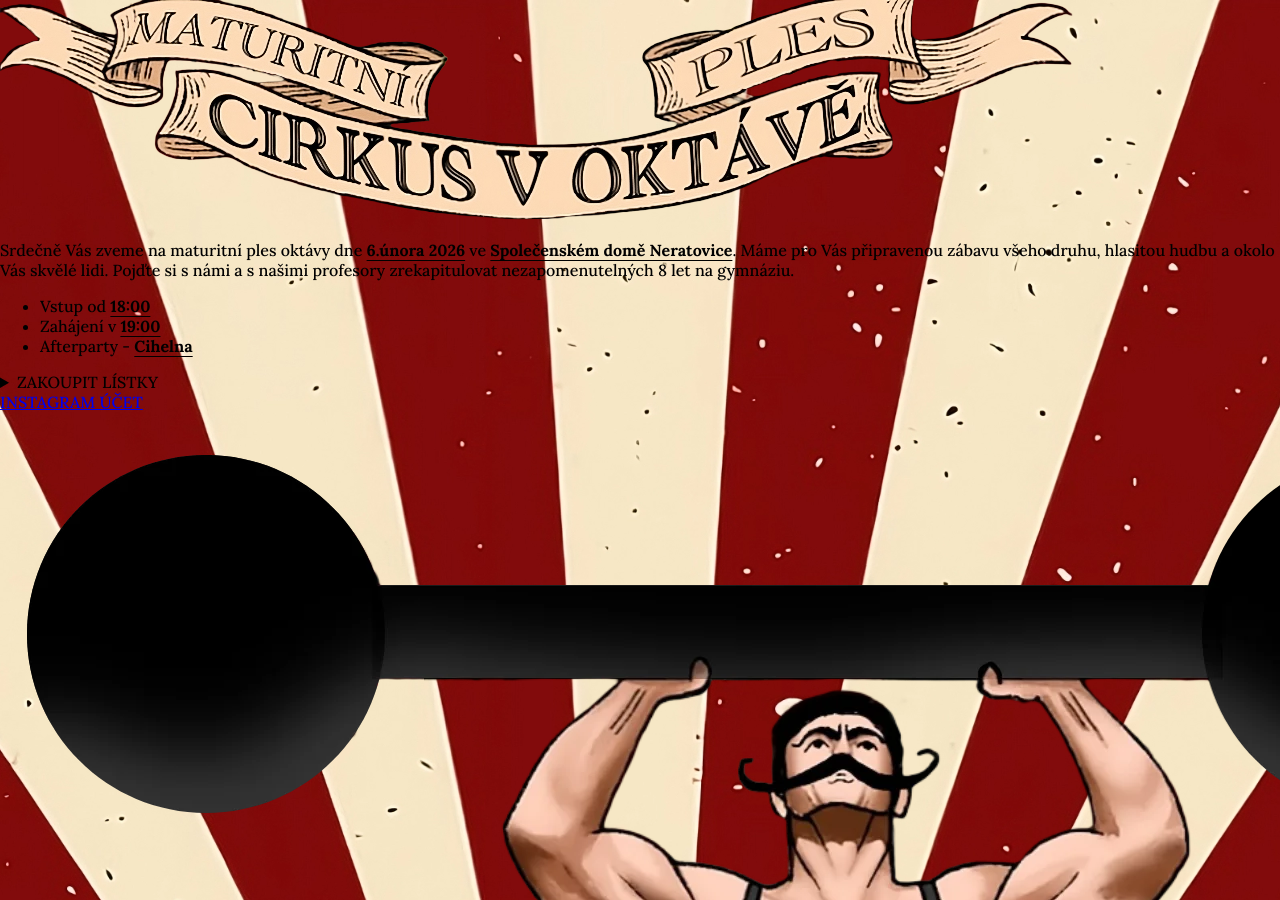
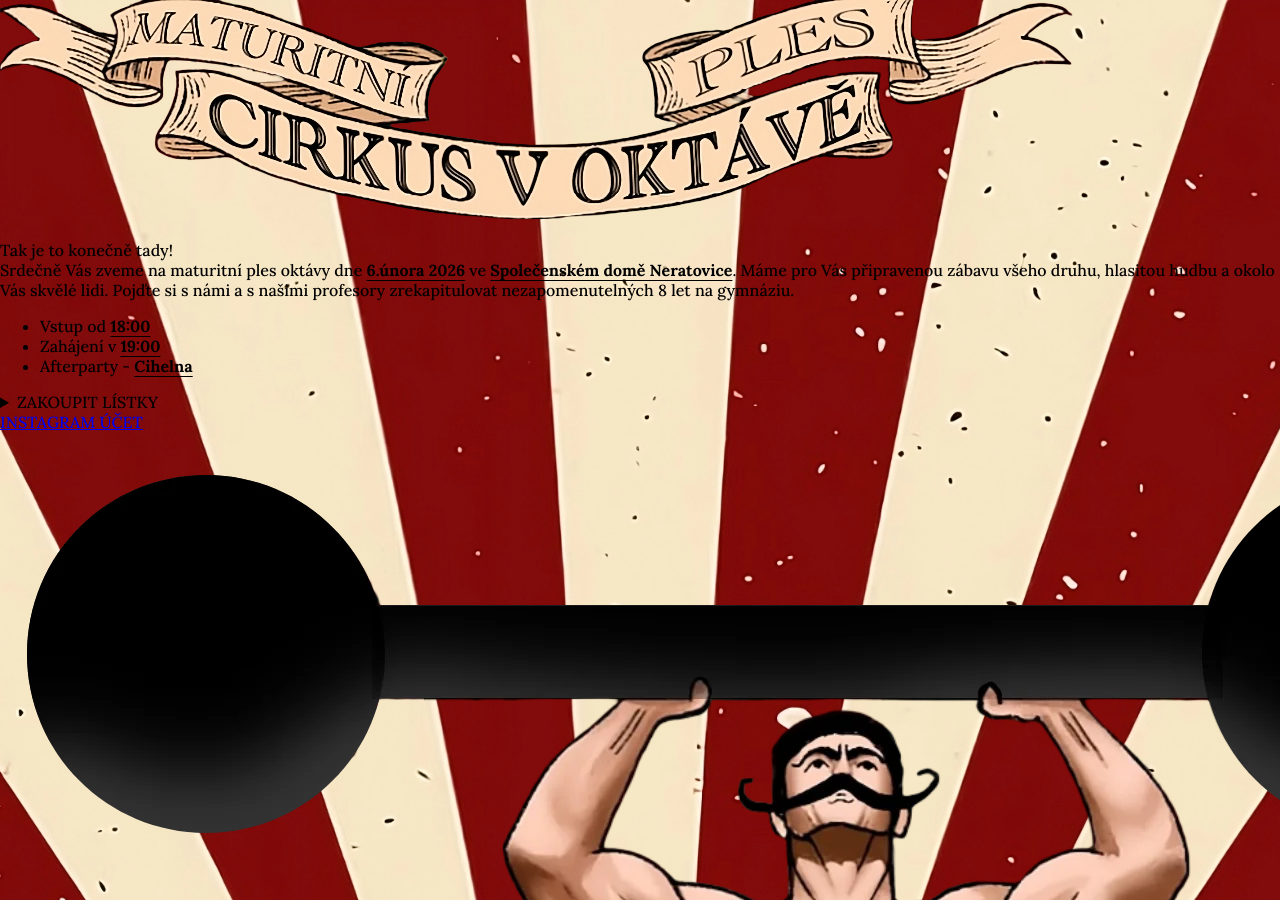
Before and after one commit to chamik/maturakoktava, a Jekyll site: the page built from src/index.html, in a window 1280 px wide and 900 px high. Built offline with Jekyll 4.4.1, drawn with Linux system fonts in a browser that asks for light colours.

```diff
--- a/src/index.html
+++ b/src/index.html
@@ -9,7 +9,9 @@
 
         <section class="text-xl md:text-2xl leading-[1.9rem] md:leading-[2.2rem] ">
 
-            <p> Srdečně Vás zveme na maturitní ples oktávy dne <span class="emph">6.února 2026</span> ve <span class="emph">Společenském domě Neratovice</span>.
+            <p>Tak je to konečně tady! <br>
+
+                Srdečně Vás zveme na maturitní ples oktávy dne <span class="emph">6.února 2026</span> ve <span class="emph">Společenském domě Neratovice</span>.
             Máme pro Vás připravenou zábavu všeho druhu, hlasitou hudbu a okolo Vás skvělé lidi. Pojďte si s námi a s našimi profesory zrekapitulovat nezapomenutelných 8 let na gymnáziu.
             </p>
 
```
